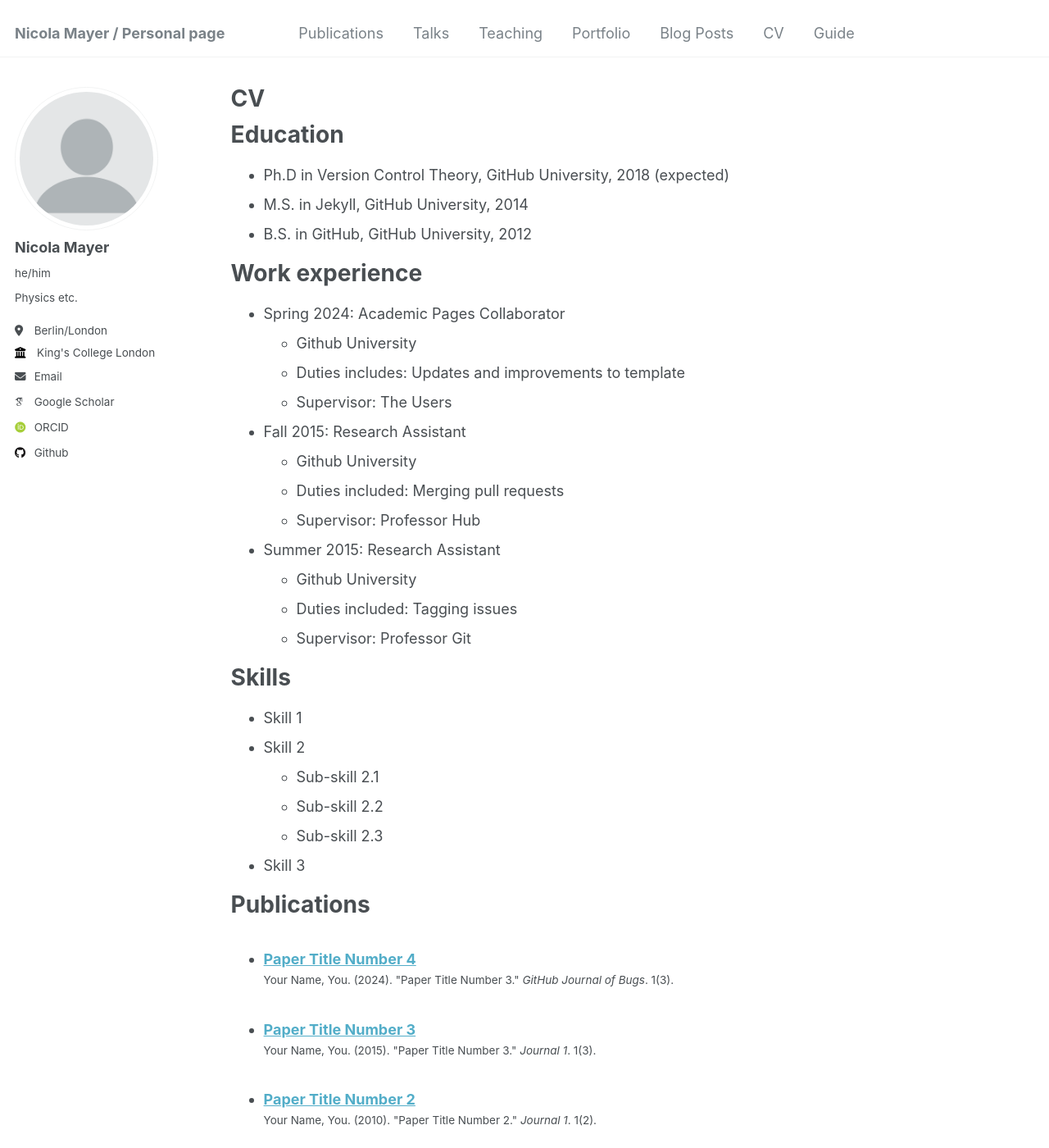
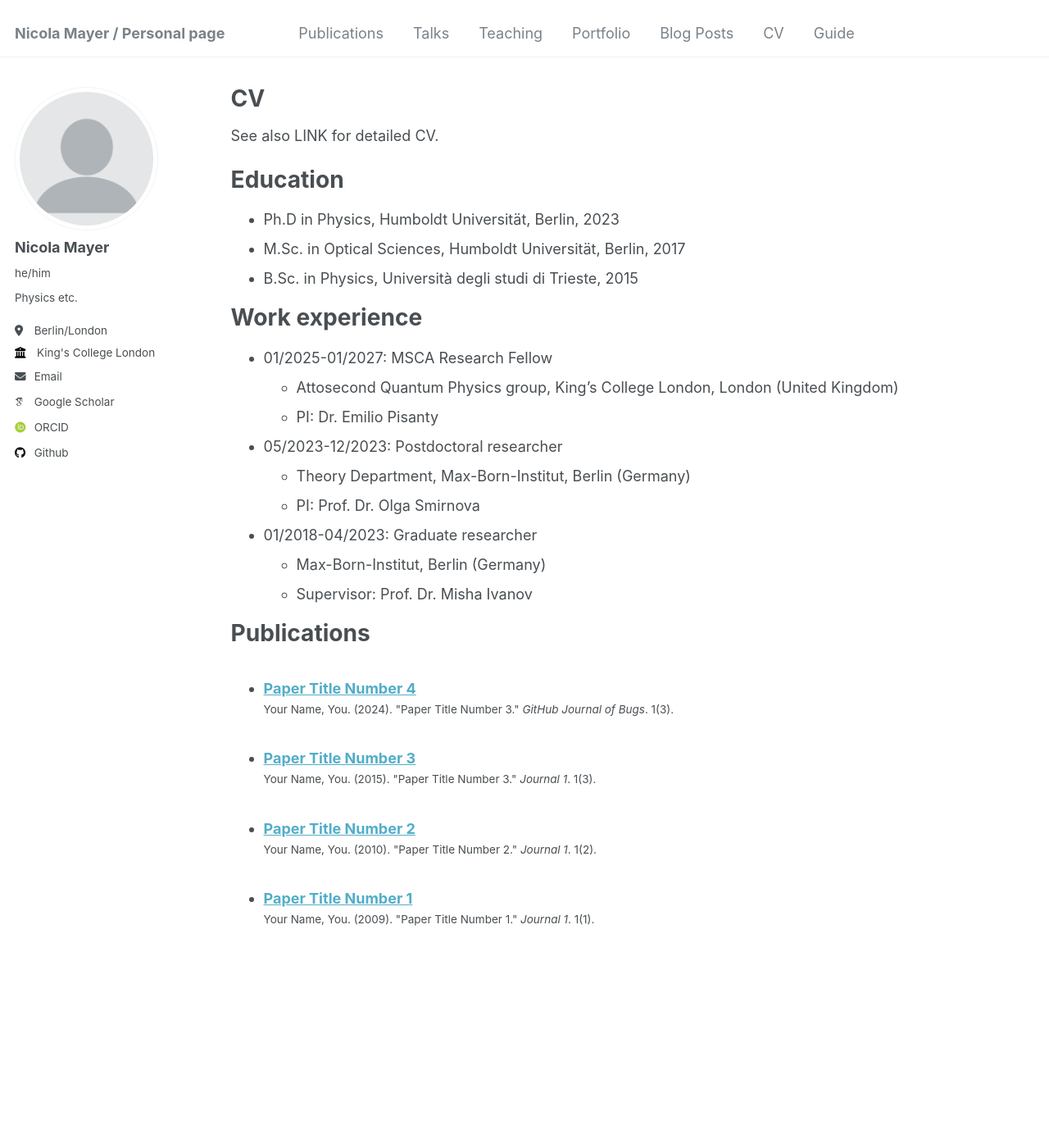
Before and after one commit to GCBSNicola/GCBSNicola.github.io, a Jekyll site: the page built from _pages/cv.md, in a window 1280 px wide and 1400 px high. Shown: the whole window at 82% size. Built offline with Jekyll 4.4.1, drawn with Linux system fonts in a browser that asks for light colours; some web fonts are replaced; some of the changed text lies outside the part shown.

Commit message:
Update cv.md

```diff
--- a/_pages/cv.md
+++ b/_pages/cv.md
@@ -9,56 +9,31 @@ redirect_from:
 
 {% include base_path %}
 
+See also LINK for detailed CV.
+
 Education
 ======
-* Ph.D in Version Control Theory, GitHub University, 2018 (expected)
-* M.S. in Jekyll, GitHub University, 2014
-* B.S. in GitHub, GitHub University, 2012
+* Ph.D in Physics, Humboldt Universität, Berlin, 2023
+* M.Sc. in Optical Sciences, Humboldt Universität, Berlin, 2017
+* B.Sc. in Physics, Università degli studi di Trieste, 2015
 
 Work experience
 ======
-* Spring 2024: Academic Pages Collaborator
-  * Github University
-  * Duties includes: Updates and improvements to template
-  * Supervisor: The Users
+* 01/2025-01/2027: MSCA Research Fellow
+  * Attosecond Quantum Physics group, King's College London, London (United Kingdom)
+  * PI: Dr. Emilio Pisanty
 
-* Fall 2015: Research Assistant
-  * Github University
-  * Duties included: Merging pull requests
-  * Supervisor: Professor Hub
+* 05/2023-12/2023: Postdoctoral researcher
+  * Theory Department, Max-Born-Institut, Berlin (Germany)
+  * PI: Prof. Dr. Olga Smirnova
 
-* Summer 2015: Research Assistant
-  * Github University
-  * Duties included: Tagging issues
-  * Supervisor: Professor Git
+* 01/2018-04/2023: Graduate researcher
+  * Max-Born-Institut, Berlin (Germany)
+  * Supervisor: Prof. Dr. Misha Ivanov
 
-Skills
-======
-* Skill 1
-* Skill 2
-  * Sub-skill 2.1
-  * Sub-skill 2.2
-  * Sub-skill 2.3
-* Skill 3
 
 Publications
 ======
   <ul>{% for post in site.publications reversed %}
     {% include archive-single-cv.html %}
   {% endfor %}</ul>
-
-Talks
-======
-  <ul>{% for post in site.talks reversed %}
-    {% include archive-single-talk-cv.html  %}
-  {% endfor %}</ul>
-
-Teaching
-======
-  <ul>{% for post in site.teaching reversed %}
-    {% include archive-single-cv.html %}
-  {% endfor %}</ul>
-
-Service and leadership
-======
-* Currently signed in to 43 different slack teams
```
